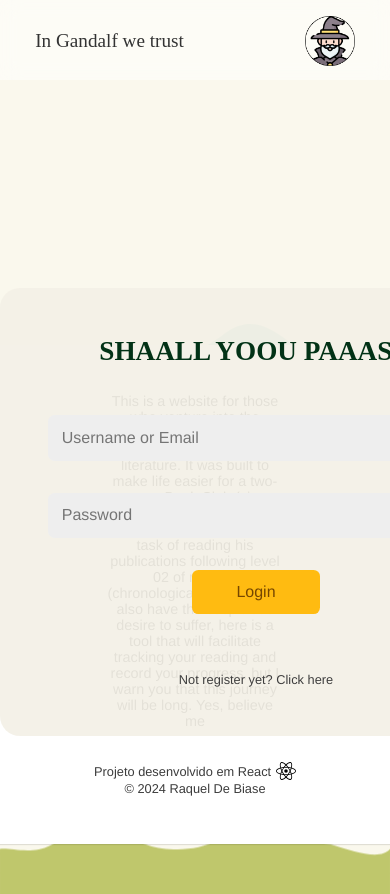
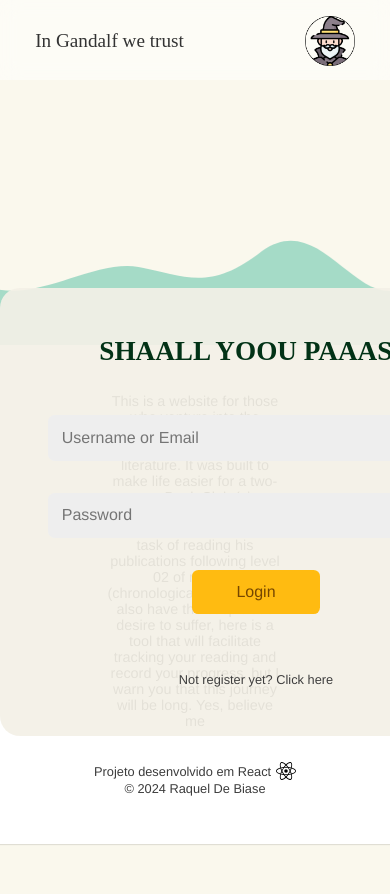
Before and after one commit to raqueldebiase/mithrilmap, a React (Vite) app: page / in a window 390 px wide. Shown: the top 894 px of the page. After the commit the page ends 844 px from the top, so only its background shows below. Built offline with nearby package versions, Linux system fonts and the light colour scheme; a web font is replaced by a local one.

Commit message:
testando ssh

```diff
--- a/src/App.css
+++ b/src/App.css
@@ -22,7 +22,7 @@ body {
   padding-top: 4em;
   background-color: rgba(241, 234, 201, 0.33);
   height: 30vh;
-  overflow-x: hidden; /* Evita o scroll horizontal indesejado */
+  overflow: hidden !important; /* Evita o scroll horizontal indesejado */
 }
 
 h1, h2, h3, h4, p {
@@ -37,7 +37,7 @@ ul, li {
 
 img {
   display: block;
-  max-width: 100%;
+  /* max-width: 100%; */
 }
 
 button, input {
@@ -64,11 +64,11 @@ a {
   z-index: 99999999999999; /* Garante que o conteúdo fique acima do Parallax */
 }
 
-.parallax {
-  position: fixed; /* Posição fixa para garantir que o Parallax permaneça na tela durante o scroll */
+/* .parallax {
+  position: fixed;
   top: 0;
   left: 0;
   width: 100%;
   height: 100%;
-  z-index: -1; /* Define um z-index menor para garantir que o Parallax fique atrás do conteúdo */
-}
+  z-index: -1;
+} */
--- a/src/components/Header.module.css
+++ b/src/components/Header.module.css
@@ -28,6 +28,10 @@
   height: 50px;
 }
 
+.profileImg img {
+  max-width: 100%;
+}
+
 .login::after{
   content: '';
   display: inline-block;
--- a/src/components/Parallax/Parallax.module.css
+++ b/src/components/Parallax/Parallax.module.css
@@ -1,10 +1,9 @@
-
 @keyframes moveRight {
   from {
-    transform: translateX(-100px);
+    transform: translateX(-10%);
   }
   to {
-    transform: translateX(100px);
+    transform: translateX(5%);
   }
 }
 
@@ -17,7 +16,7 @@
   }
 }
 
-@keyframes moveBottom2{
+@keyframes moveBottom2 {
   from {
     transform: translateY(0px);
   }
@@ -30,8 +29,6 @@
   position: relative;
   width: 100vw;
   height: 5vh; /* ou qualquer valor necessário para o efeito desejado */
-  /* overflow: hidden; */
-
 }
 
 .parallax {
@@ -68,25 +65,93 @@
 
 .layer3 img {
   animation: moveBottom 20s infinite alternate;
-  width: 150%;
 }
 
 .layer4 {
   top: -50vh; /* Posição inicial da camada 4 */
   z-index: 1;
-  width: 120%; /* Aumenta a largura do contêiner */
-  margin-left: -10%; /* Aplica uma margem negativa para compensar o aumento */
-  margin-right: -10%; /* Aplica uma margem negativa para compensar o aumento */
   overflow: hidden;
 }
 
 .layer4 img {
-  transform: scaleX(1.2) scaleY(1.2); /* Ajusta a escala do SVG */
-  overflow: hidden;
+  transform: scaleX(1.2) scaleY(1.2);
+  width: 140%;
+  position: relative;
+  left: -10%;
 }
 
-
-.layer1 img, .layer2 img, .layer3 img, .layer4 img {
+.layer1 img, .layer2 img, .layer3 img {
   width: 100%;
   height: auto;
 }
+
+/* Ajustes para telas muito pequenas */
+@media (max-width: 480px) {
+  .layer1 {
+    top: 0vh;
+  }
+  .layer2 {
+    top: -10vh;
+  }
+  .layer3 {
+    top: -10vh;
+  }
+  .layer4 {
+    top: -30vh;
+  }
+}
+
+/* Ajustes para smartphones e tablets em modo retrato */
+@media (max-width: 767px) {
+  .layer1 {
+    top: -15vh;
+  }
+  .layer2 {
+    top: -20vh;
+  }
+  .layer3 {
+    top: -20vh;
+  }
+  .layer4 {
+    top: -40vh;
+  }
+}
+
+/* Ajustes para tablets em modo paisagem e pequenos laptops */
+@media (max-width: 1024px) {
+  .layer1 {
+    top: -18vh;
+  }
+  .layer1 img {
+    animation: moveBottom2 20s infinite alternate;
+  }
+  .layer4 {
+    top: -52vh;
+  }
+}
+
+/* Ajustes para laptops e desktops */
+@media (max-width: 1440px) {
+  .layer1 {
+    top: -18vh;
+  }
+  .layer1 img {
+    animation: moveBottom2 20s infinite alternate;
+  }
+  .layer4 {
+    top: -52vh;
+  }
+}
+
+/* Ajustes para monitores grandes */
+@media (max-width: 1750px) {
+  .layer2 {
+    top: -25vh;
+  }
+  .layer3 {
+    top: -35vh;
+  }
+  .layer4 {
+    top: -60vh;
+  }
+}
```
Also changed, not shown: src/assets/svg2.svg.
